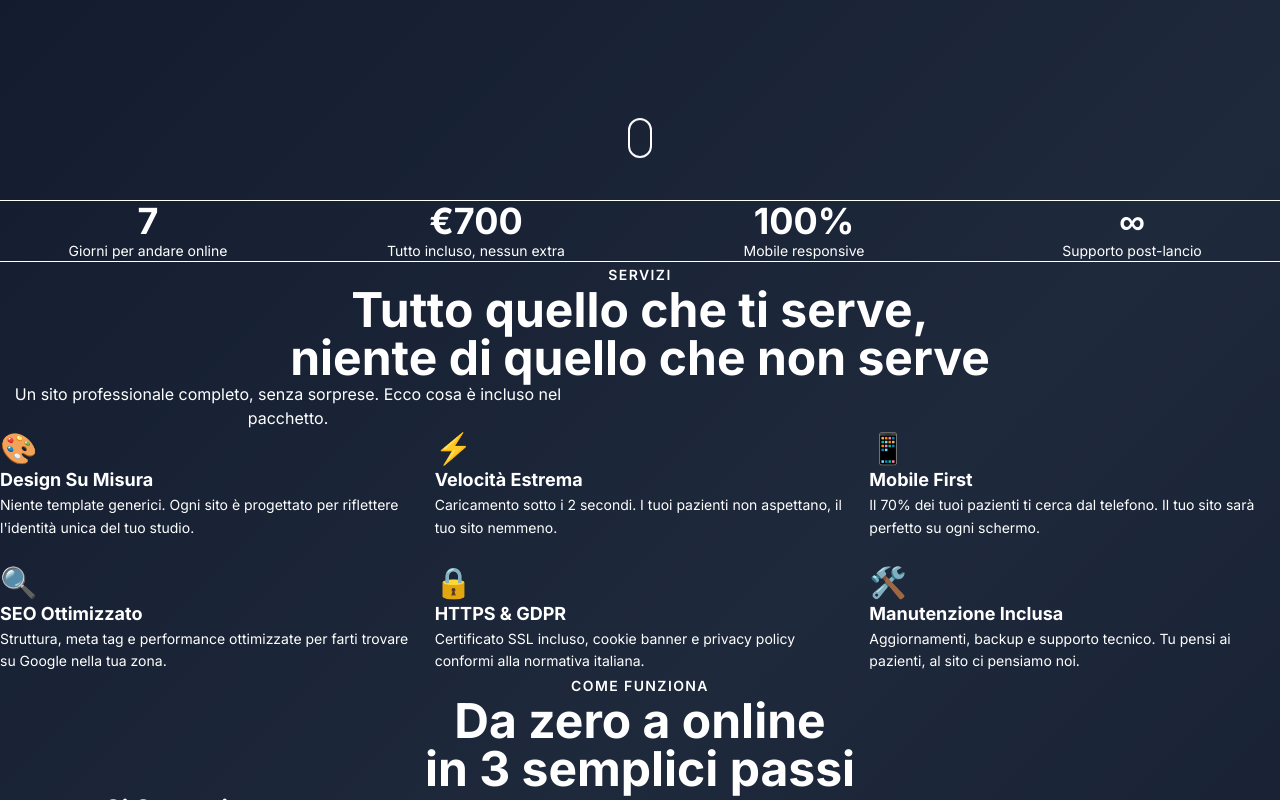
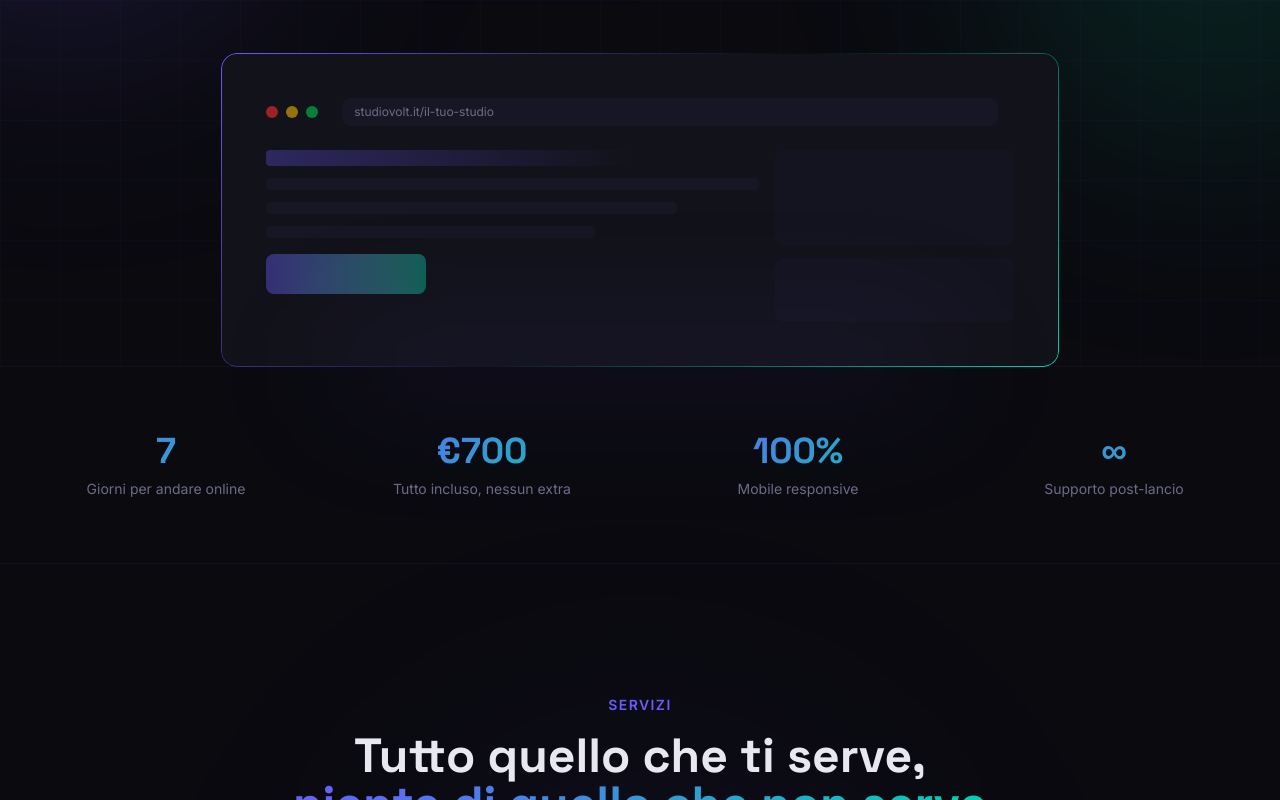
Before and after one commit to toucdi/studiovolt-landing, a Next.js app: page / in a window 1280 px wide. Shown: the part 600-1400 px from the top of the page. Built offline with nearby package versions, Linux system fonts and the light colour scheme.

Commit message:
🔧 Fix CSS: restore @theme, gradient-text, glassmorphism, glow effects

```diff
--- a/src/app/globals.css
+++ b/src/app/globals.css
@@ -1,211 +1,121 @@
 @import "tailwindcss";
-@import url('https://fonts.googleapis.com/css2?family=Inter:wght@100..900&display=swap');
 
-* {
-  box-sizing: border-box;
-  padding: 0;
-  margin: 0;
+@theme {
+  --color-volt-900: #0a0a0f;
+  --color-volt-800: #12121a;
+  --color-volt-700: #1a1a2e;
+  --color-volt-600: #252540;
+  --color-volt-500: #3a3a5c;
+  --color-volt-400: #6c6c8a;
+  --color-volt-300: #9d9db5;
+  --color-volt-200: #c8c8d8;
+  --color-volt-100: #e8e8f0;
+  --color-volt-50: #f5f5fa;
+  --color-accent: #6d5aff;
+  --color-accent-light: #8b7aff;
+  --color-accent-glow: rgba(109, 90, 255, 0.3);
+  --color-accent-2: #00d4aa;
+  --color-accent-2-glow: rgba(0, 212, 170, 0.3);
 }
 
 html {
-  color-scheme: dark;
   scroll-behavior: smooth;
 }
 
 body {
-  font-family: 'Inter', system-ui, -apple-system, sans-serif;
-  background: linear-gradient(135deg, #0f172a 0%, #1e293b 50%, #0f172a 100%);
-  min-height: 100vh;
-  overflow-x: hidden;
+  background-color: var(--color-volt-900);
+  color: var(--color-volt-100);
 }
 
-/* Custom scrollbar */
-::-webkit-scrollbar {
-  width: 8px;
+.glass {
+  background: rgba(26, 26, 46, 0.6);
+  backdrop-filter: blur(20px);
+  -webkit-backdrop-filter: blur(20px);
+  border: 1px solid rgba(109, 90, 255, 0.15);
 }
 
-::-webkit-scrollbar-track {
-  background: rgba(15, 23, 42, 0.5);
-}
-
-::-webkit-scrollbar-thumb {
-  background: linear-gradient(135deg, #8b5cf6, #06b6d4);
-  border-radius: 10px;
-}
-
-::-webkit-scrollbar-thumb:hover {
-  background: linear-gradient(135deg, #7c3aed, #0891b2);
-}
-
-/* Selection styles */
-::selection {
-  background: rgba(139, 92, 246, 0.3);
-  color: white;
-}
-
-/* Smooth transitions for all interactive elements */
-button, a, input, textarea, select {
-  transition: all 0.3s ease;
-}
-
-/* Focus styles */
-button:focus,
-a:focus,
-input:focus,
-textarea:focus,
-select:focus {
-  outline: 2px solid rgba(139, 92, 246, 0.5);
-  outline-offset: 2px;
-}
-
-/* Custom animations */
-@keyframes float {
-  0%, 100% {
-    transform: translateY(0px);
-  }
-  50% {
-    transform: translateY(-20px);
-  }
-}
-
-@keyframes pulse-slow {
-  0%, 100% {
-    opacity: 1;
-  }
-  50% {
-    opacity: 0.5;
-  }
-}
-
-@keyframes gradient-shift {
-  0%, 100% {
-    background-position: 0% 50%;
-  }
-  50% {
-    background-position: 100% 50%;
-  }
-}
-
-.animate-float {
-  animation: float 6s ease-in-out infinite;
-}
-
-.animate-pulse-slow {
-  animation: pulse-slow 3s ease-in-out infinite;
-}
-
-.animate-gradient {
-  background-size: 400% 400%;
-  animation: gradient-shift 3s ease infinite;
-}
-
-/* Glassmorphism effects */
-.glass {
+.glass-light {
   background: rgba(255, 255, 255, 0.05);
-  backdrop-filter: blur(10px);
+  backdrop-filter: blur(12px);
+  -webkit-backdrop-filter: blur(12px);
   border: 1px solid rgba(255, 255, 255, 0.1);
 }
 
-.glass-strong {
-  background: rgba(255, 255, 255, 0.1);
-  backdrop-filter: blur(16px);
-  border: 1px solid rgba(255, 255, 255, 0.2);
+.gradient-text {
+  background: linear-gradient(135deg, #6d5aff 0%, #00d4aa 100%);
+  -webkit-background-clip: text;
+  -webkit-text-fill-color: transparent;
+  background-clip: text;
 }
 
-/* Text gradient utilities */
-.text-gradient-purple-cyan {
-  background: linear-gradient(135deg, #8b5cf6, #06b6d4);
-  -webkit-background-clip: text;
-  background-clip: text;
-  -webkit-text-fill-color: transparent;
+.glow-accent {
+  box-shadow: 0 0 40px rgba(109, 90, 255, 0.2), 0 0 80px rgba(109, 90, 255, 0.1);
 }
 
-.text-gradient-cyan-purple {
-  background: linear-gradient(135deg, #06b6d4, #8b5cf6);
-  -webkit-background-clip: text;
-  background-clip: text;
-  -webkit-text-fill-color: transparent;
+.gradient-border {
+  position: relative;
+  background: var(--color-volt-800);
+  border-radius: 1rem;
 }
 
-/* Button hover effects */
-.btn-glow:hover {
-  box-shadow: 0 20px 40px rgba(139, 92, 246, 0.3);
+.gradient-border::before {
+  content: "";
+  position: absolute;
+  inset: -1px;
+  border-radius: 1rem;
+  padding: 1px;
+  background: linear-gradient(135deg, #6d5aff, transparent 50%, #00d4aa);
+  -webkit-mask: linear-gradient(#fff 0 0) content-box, linear-gradient(#fff 0 0);
+  -webkit-mask-composite: xor;
+  mask-composite: exclude;
+  pointer-events: none;
 }
 
-/* Loading spinner */
-.spinner {
-  border: 2px solid rgba(255, 255, 255, 0.1);
-  border-radius: 50%;
-  border-top: 2px solid white;
-  width: 20px;
-  height: 20px;
-  animation: spin 1s linear infinite;
+@keyframes fadeInUp {
+  from { opacity: 0; transform: translateY(30px); }
+  to { opacity: 1; transform: translateY(0); }
 }
 
-@keyframes spin {
-  0% { transform: rotate(0deg); }
-  100% { transform: rotate(360deg); }
+@keyframes fadeIn {
+  from { opacity: 0; }
+  to { opacity: 1; }
 }
 
-/* Image optimization */
-img {
-  max-width: 100%;
-  height: auto;
-  display: block;
+@keyframes pulse-glow {
+  0%, 100% { box-shadow: 0 0 20px rgba(109, 90, 255, 0.3); }
+  50% { box-shadow: 0 0 40px rgba(109, 90, 255, 0.6), 0 0 80px rgba(109, 90, 255, 0.2); }
 }
 
-/* Form improvements */
-input, textarea, select {
-  font-family: inherit;
+.animate-fade-in-up {
+  animation: fadeInUp 0.8s ease-out forwards;
 }
 
-input::placeholder,
-textarea::placeholder {
-  color: rgba(156, 163, 175, 0.7);
+.animate-fade-in {
+  animation: fadeIn 0.6s ease-out forwards;
 }
 
-/* Mobile optimizations */
-@media (max-width: 768px) {
-  body {
-    font-size: 16px; /* Prevent zoom on iOS */
-  }
-
-  input, textarea, select {
-    font-size: 16px; /* Prevent zoom on iOS */
-  }
+.animate-pulse-glow {
+  animation: pulse-glow 3s ease-in-out infinite;
 }
 
-/* Reduced motion for accessibility */
-@media (prefers-reduced-motion: reduce) {
-  *,
-  *::before,
-  *::after {
-    animation-duration: 0.01ms !important;
-    animation-iteration-count: 1 !important;
-    transition-duration: 0.01ms !important;
-    scroll-behavior: auto !important;
-  }
+.delay-100 { animation-delay: 0.1s; }
+.delay-200 { animation-delay: 0.2s; }
+.delay-300 { animation-delay: 0.3s; }
+.delay-400 { animation-delay: 0.4s; }
+.delay-500 { animation-delay: 0.5s; }
+
+.bg-grid {
+  background-image:
+    linear-gradient(rgba(109, 90, 255, 0.03) 1px, transparent 1px),
+    linear-gradient(90deg, rgba(109, 90, 255, 0.03) 1px, transparent 1px);
+  background-size: 60px 60px;
 }
 
-/* High contrast mode support */
-@media (prefers-contrast: high) {
-  .bg-white\/5 {
-    background-color: rgba(255, 255, 255, 0.15) !important;
-  }
-
-  .border-white\/10 {
-    border-color: rgba(255, 255, 255, 0.3) !important;
-  }
+.noise {
+  position: relative;
 }
 
-/* Print styles */
-@media print {
-  * {
-    background: white !important;
-    color: black !important;
-  }
-
-  .no-print {
-    display: none !important;
-  }
-}
+::-webkit-scrollbar { width: 6px; }
+::-webkit-scrollbar-track { background: var(--color-volt-900); }
+::-webkit-scrollbar-thumb { background: var(--color-volt-600); border-radius: 3px; }
+::-webkit-scrollbar-thumb:hover { background: var(--color-accent); }
--- a/src/app/layout.tsx
+++ b/src/app/layout.tsx
@@ -1,49 +1,30 @@
 import type { Metadata } from "next";
-import { Inter } from "next/font/google";
+import { Inter, Space_Grotesk } from "next/font/google";
 import "./globals.css";
 
 const inter = Inter({
   subsets: ["latin"],
-  display: 'swap',
-  variable: '--font-inter'
+  variable: "--font-inter",
+});
+
+const spaceGrotesk = Space_Grotesk({
+  subsets: ["latin"],
+  variable: "--font-space",
 });
 
 export const metadata: Metadata = {
-  title: "Studio Volt - Siti Web Professionali per Dentisti, Medici, Avvocati | €700",
-  description: "Siti web professionali per studi medici, dentistici e legali. Design moderno, mobile-first, SEO ottimizzato. Consegna in 7 giorni a €700 tutto incluso. Preventivo gratuito.",
-  keywords: "sito web dentista, sito web medico, sito web avvocato, web agency Roma, siti web professionali, SEO locale, marketing digitale studi",
-  authors: [{ name: "Studio Volt" }],
-  creator: "Studio Volt",
-  publisher: "Studio Volt",
-  robots: "index, follow",
+  title: "Studio Volt — Siti Web Professionali per il Tuo Studio",
+  description: "Creiamo siti web moderni, veloci e ottimizzati per studi medici, dentistici e legali. €700 tutto incluso, online in 7 giorni.",
+  keywords: "sito web professionale, sito dentista, sito studio medico, sito avvocato, web design Roma, sito web €700",
+  metadataBase: new URL("https://studiovolt.it"),
   openGraph: {
+    title: "Studio Volt — Siti Web Professionali",
+    description: "Il tuo studio merita una presenza online all'altezza. €700, tutto incluso.",
+    url: "https://studiovolt.it",
+    siteName: "Studio Volt",
     type: "website",
     locale: "it_IT",
-    url: "https://studiovolt.it",
-    siteName: "Studio Volt",
-    title: "Studio Volt - Siti Web Professionali €700",
-    description: "Siti web professionali per studi medici, dentistici e legali. Design moderno, consegna in 7 giorni, tutto incluso a €700.",
-    images: [
-      {
-        url: "/og-image.png",
-        width: 1200,
-        height: 630,
-        alt: "Studio Volt - Web Agency per Professionisti"
-      }
-    ]
   },
-  twitter: {
-    card: "summary_large_image",
-    title: "Studio Volt - Siti Web Professionali €700",
-    description: "Siti web professionali per studi medici, dentistici e legali. Consegna in 7 giorni.",
-    images: ["/og-image.png"]
-  },
-  alternates: {
-    canonical: "https://studiovolt.it"
-  },
-  other: {
-    "google-site-verification": "your-google-verification-code"
-  }
 };
 
 export default function RootLayout({
@@ -52,66 +33,8 @@ export default function RootLayout({
   children: React.ReactNode;
 }>) {
   return (
-    <html lang="it" className={inter.variable}>
-      <head>
-        {/* Additional SEO meta tags */}
-        <meta name="viewport" content="width=device-width, initial-scale=1.0, maximum-scale=5.0" />
-        <meta name="format-detection" content="telephone=no" />
-        <meta httpEquiv="X-UA-Compatible" content="IE=edge" />
-
-        {/* Structured Data for Local Business */}
-        <script
-          type="application/ld+json"
-          dangerouslySetInnerHTML={{
-            __html: JSON.stringify({
-              "@context": "https://schema.org",
-              "@type": "LocalBusiness",
-              "name": "Studio Volt",
-              "description": "Web agency specializzata in siti web per professionisti",
-              "url": "https://studiovolt.it",
-              "email": "olivia@studiovolt.it",
-              "areaServed": {
-                "@type": "Country",
-                "name": "Italia"
-              },
-              "address": {
-                "@type": "PostalAddress",
-                "addressLocality": "Roma",
-                "addressCountry": "IT"
-              },
-              "priceRange": "€700",
-              "serviceType": "Web Design",
-              "offers": {
-                "@type": "Offer",
-                "name": "Sito Web Professionale",
-                "price": "700",
-                "priceCurrency": "EUR",
-                "description": "Sito web professionale tutto incluso con hosting, SEO e supporto"
-              }
-            })
-          }}
-        />
-
-        {/* Favicon and app icons */}
-        <link rel="icon" href="/favicon.ico" sizes="32x32" />
-        <link rel="icon" href="/icon.svg" type="image/svg+xml" />
-        <link rel="apple-touch-icon" href="/apple-touch-icon.png" />
-        <link rel="manifest" href="/manifest.json" />
-
-        {/* Preconnect to external domains for performance */}
-        <link rel="preconnect" href="https://fonts.googleapis.com" />
-        <link rel="preconnect" href="https://fonts.gstatic.com" crossOrigin="anonymous" />
-
-        {/* Theme color for mobile browsers */}
-        <meta name="theme-color" content="#8b5cf6" />
-        <meta name="msapplication-TileColor" content="#8b5cf6" />
-
-        {/* Security headers */}
-        <meta httpEquiv="Content-Security-Policy" content="upgrade-insecure-requests" />
-      </head>
-      <body className={`${inter.className} antialiased`}>
-        {children}
-      </body>
+    <html lang="it" className={`${inter.variable} ${spaceGrotesk.variable} scroll-smooth`}>
+      <body className="font-[family-name:var(--font-inter)] antialiased">{children}</body>
     </html>
   );
 }
```
